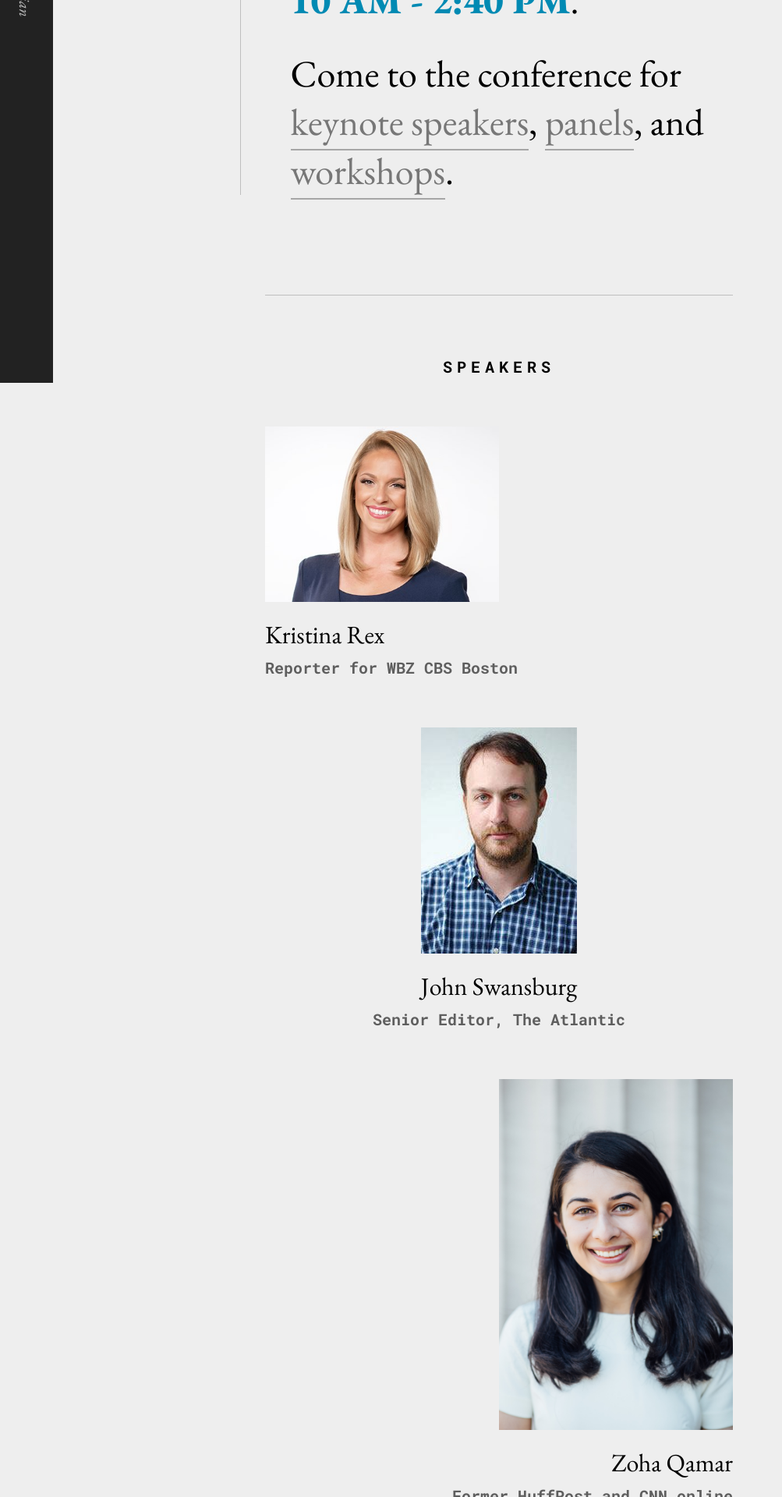
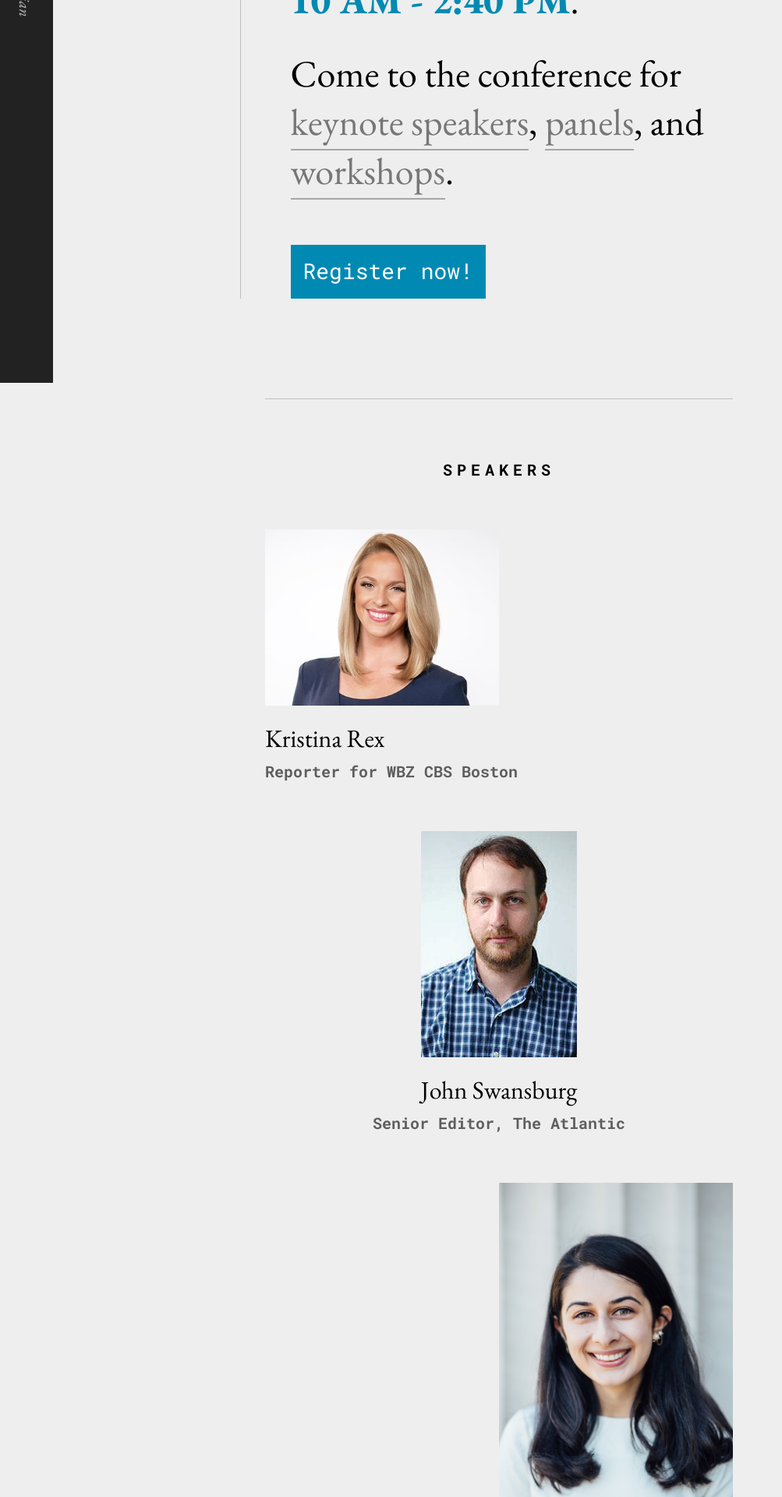
Before and after one commit to phillipian/blueprint-2019, a Jekyll site: the page built from index.md, in a window 1280 px wide. Shown: the part 409-2329 px from the top of the page at 78% size, without its empty margins (0-1003 px from the left). Built offline with Jekyll 4.4.1, drawn with Linux system fonts in a browser that asks for light colours; some of the changed text lies outside the part shown.

Commit message:
link everything up

```diff
--- a/_layouts/default.html
+++ b/_layouts/default.html
@@ -25,13 +25,13 @@
 
 <body>
     <div class='sidebar'>
-        <a href=''>
+        <a href='https://phillipian.net/'>
             <div class='pliplogo'><img src='{{ site.baseurl }}/img/plip.png'></div>
             <div class='backplip'><span>The Phillipian</span></div>
         </a>
     </div>
     <div class='topbar'>
-        <div class='title'><span>Sign Up For<br/>Blueprint<br/></span><span>2019</span></div>
+        <div class='title'><a href='#register' style='color: unset; text-decoration: unset;'><span>Sign Up For<br/>Blueprint<br/></span><span>2019</span></a></div>
     </div>
 {{ content }}
 </body>
--- a/_layouts/home.html
+++ b/_layouts/home.html
@@ -6,7 +6,7 @@ layout: default
     {{ content }}
 </div>
 
-<div class='section speakers'>
+<div class='section' id='speakers'>
     <h1 class='section-title'>Speakers</h1>
     {% for item in site.data.speakers %}
     <div class='speaker'>
@@ -17,15 +17,17 @@ layout: default
     {% endfor %}
 </div>
 
-<div class='section'>
-    <h1 class='section-title'>Workshops</h1>
+<div class='section' id='register'>
+    <h1 class='section-title'>Register</h1>
+    <p><b>$5</b> per <b>private school</b> student attendee. <b>Free admission</b> for <b>public school</b> attendees.</p>
+    <p>Lunch will be provided.</p>
+    <p>Contact <a href='mailto:phillipianblueprint@gmail.com'>phillipianblueprint@gmail.com</a> for more info.</p>
+    <p><span class='rsvp'><a href='https://forms.gle/3ZU2dDX89z317Cna7'>RSVP here!</a></span></p>
+    <p>Please RSVP by Sunday, November 24th.</p>
+
 </div>
 
-<div class='section'>
-    <h1 class='section-title'>Register</h1>
-</div>
-
-<div class='section schedule'>
+<div class='section' id='schedule'>
     <h1 class='section-title'>Schedule (Tentative)</h1>
     <table>
         <tr>
--- a/_sass/schedule.scss
+++ b/_sass/schedule.scss
@@ -1,4 +1,4 @@
-.schedule{
+#schedule{
 
     table{
         margin: 0 auto;
--- a/_sass/speakers.scss
+++ b/_sass/speakers.scss
@@ -14,7 +14,7 @@
     border-top: 1px solid rgba(0,0,0,0.2);
 }
 
-.speakers{
+#speakers{
 
     img{
         max-width: 50%;
--- a/css/style.scss
+++ b/css/style.scss
@@ -136,3 +136,33 @@ body{
     }
 
 }
+
+.section{
+    p{
+        font-size: 24px;
+        line-height: 1.6;
+    }
+
+    a{
+        color: rgba(0,0,0,0.5);
+        text-decoration: none;
+        padding-bottom: 4px;
+        border-bottom: 2px solid rgba(0,0,0,0.3);
+    }
+}
+
+.rsvp{
+    background-color: #008ab3;
+    padding: 16px;
+    display: inline-block;
+
+    a{
+        font-family: 'Roboto Mono';
+        color: #fff;
+        border: none;
+    }
+
+    &:hover{
+        background-color: #00b4eb;
+    }
+}
--- a/index.md
+++ b/index.md
@@ -4,4 +4,6 @@ layout: home
 
 *The Phillipian* cordially invites you to its third **BLUEPRINT** Interscholastic Journalism Conference on <span style='color: #008ab3'>**December 8th, 10 AM - 2:40 PM**</span>.
 
-Come to the conference for [keynote speakers](), [panels](), and [workshops]().
+Come to the conference for [keynote speakers](#speakers), [panels](#schedule), and [workshops](#schedule).
+
+<div class='rsvp'  style='font-size: 28px; margin-top: 32px;'><a href='#register'>Register now!</a></div>
```
